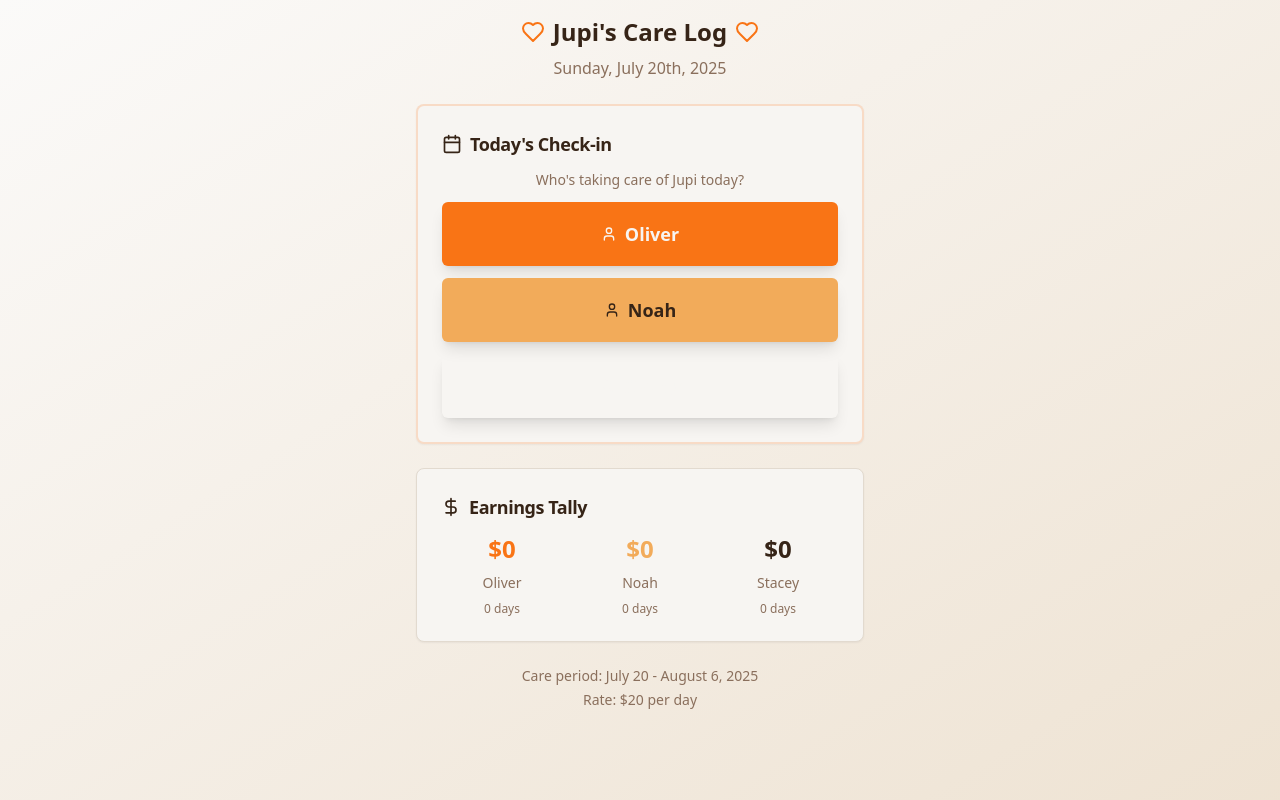
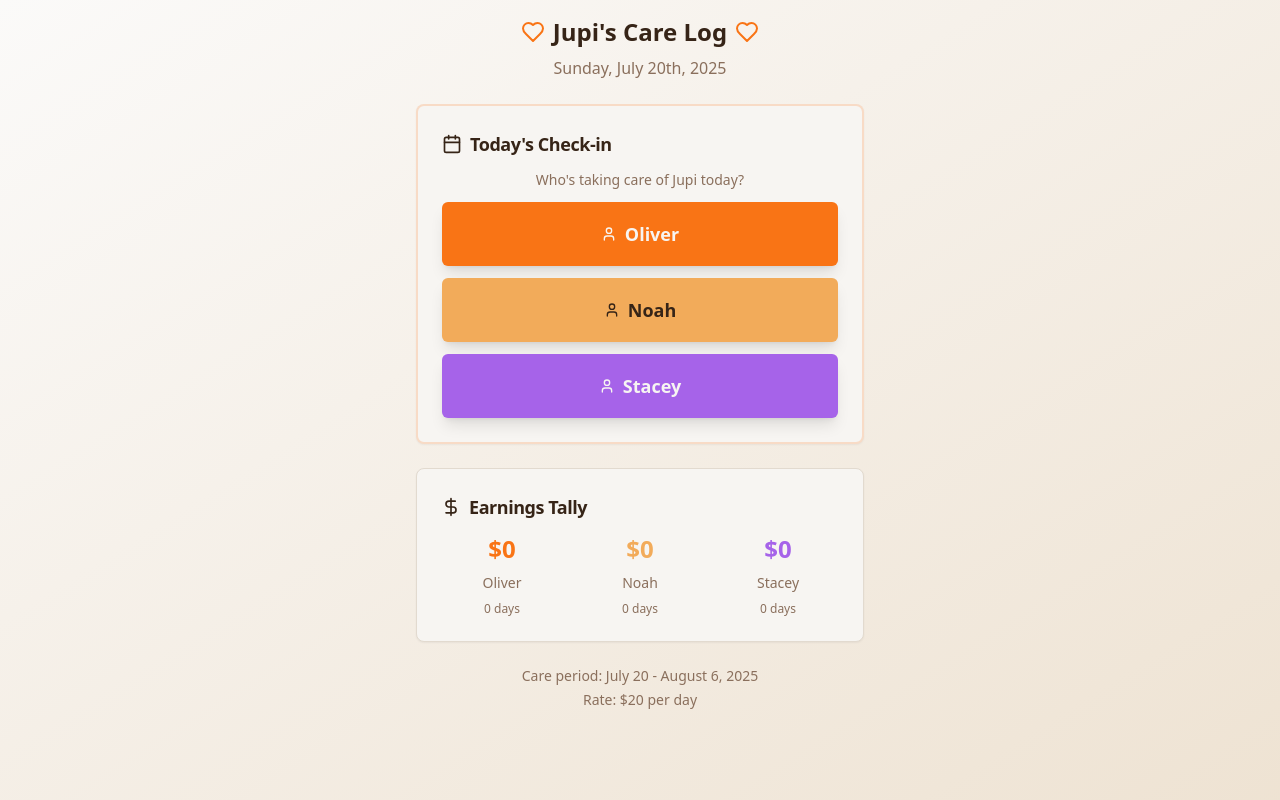
Before and after one commit to bennbennett/oliver-noah-cat-care, a React (Vite) app: page / in a window 1280 px wide. Built offline with nearby package versions, Linux system fonts and the light colour scheme.

Commit message:
Fix Stacey box display
Corrects the display issue with the "Stacey" box, which was appearing as a blank white box.

```diff
--- a/tailwind.config.ts
+++ b/tailwind.config.ts
@@ -59,6 +59,7 @@ export default {
 				'cat-orange': 'hsl(var(--cat-orange))',
 				'cat-cream': 'hsl(var(--cat-cream))',
 				'cat-brown': 'hsl(var(--cat-brown))',
+				'cat-purple': 'hsl(var(--cat-purple))',
 				sidebar: {
 					DEFAULT: 'hsl(var(--sidebar-background))',
 					foreground: 'hsl(var(--sidebar-foreground))',
```
